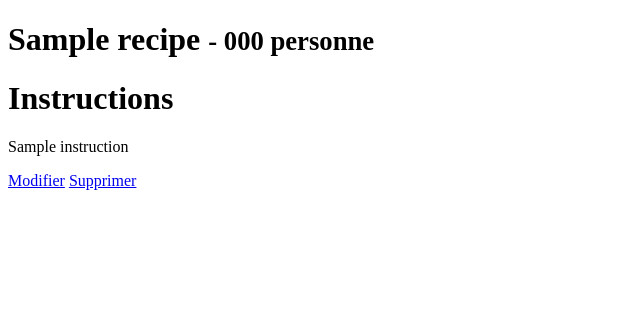
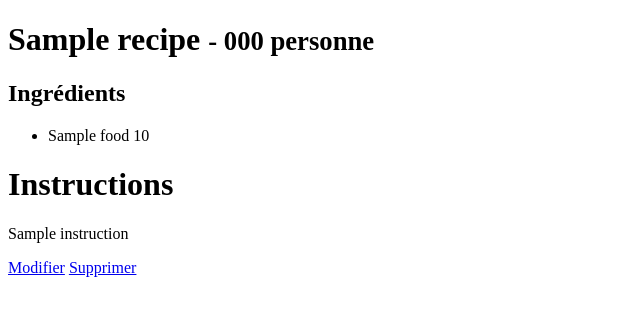
Before and after one commit to bdomart/nws_cms_eval, a Symfony app: template templates/recipe/recipe.html.twig in a window 1280 px wide. Shown: the part 96-412 px from the top of the page, without its empty margins (0-640 px from the left). Run offline with Twig, Linux system fonts and the light colour scheme; the template is opened without the code that fills it: most values are stand-ins (such as "Sample title", 1, 10 or a date in 2020); some libraries are stand-ins or nearby versions.

Commit message:
Update recipe template : display ingredients Update index template

```diff
--- a/templates/index.html.twig
+++ b/templates/index.html.twig
@@ -9,7 +9,7 @@
         <div class="col-8">
             <h2>Dernières recettes...</h2>
             {% for recipe in recipes %}
-            <div class="card">
+            <div class="card {% if not loop.first %}mt-2{% endif %} {% if not loop.last %}mb-2{% endif %}">
                 <div class="card-body">
                     <h5 class="card-title">{{ recipe.name }}</h5>
                     <h6 class="card-subtitle mb-2 text-muted">{{ recipe.numberPeople }} personnes</h6>
--- a/templates/recipe/recipe.html.twig
+++ b/templates/recipe/recipe.html.twig
@@ -3,13 +3,27 @@
 {% block title %}Hello RecipeController!{% endblock %}
 
 {% block body %}
-    <div class="container">
-        <h1>
-            {{ recipe.name }}
-            <small class="text-muted"> - {{ recipe.numberPeople }} personne{% if recipe.numberPeople > 1 %}s{% endif %}</small>
-        </h1>
+    <div class="container mt-5">
+        <div class="row">
+            <div class="col">
+            <h1>
+                {{ recipe.name }}
+                <small class="text-muted"> - {{ recipe.numberPeople }} personne{% if recipe.numberPeople > 1 %}s{% endif %}</small>
+            </h1>
+            </div>
+            <div class="col">
+                <h2>Ingrédients</h2>
+                <ul class="list-group">
+                    {% for ingredient in recipe.ingredients %}
+                    <li class="list-group-item">
+                        {{ ingredient.food.name }}  <span class="float-right">{{ ingredient.quantity }}</span>
+                    </li>
+                    {% endfor %}
+                </ul>
+            </div>
+        </div>
 
-        <div class="jumbotron jumbotron-fluid">
+        <div class="jumbotron jumbotron-fluid mt-3">
             <div class="container">
                 <h1 class="display-4">Instructions</h1>
                 <p class="lead">{{ recipe.instruction }}</p>
```
